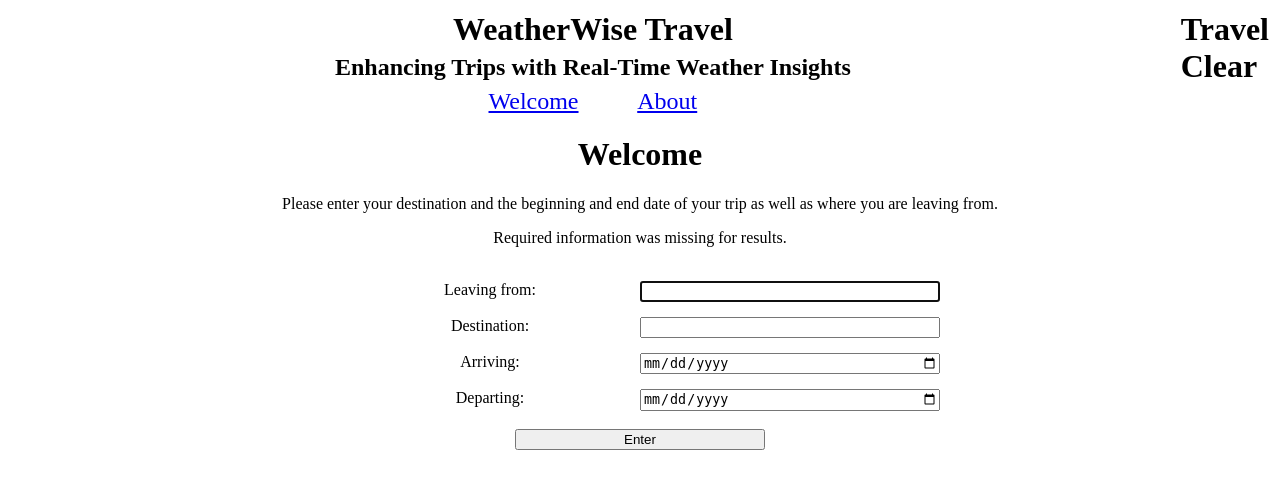
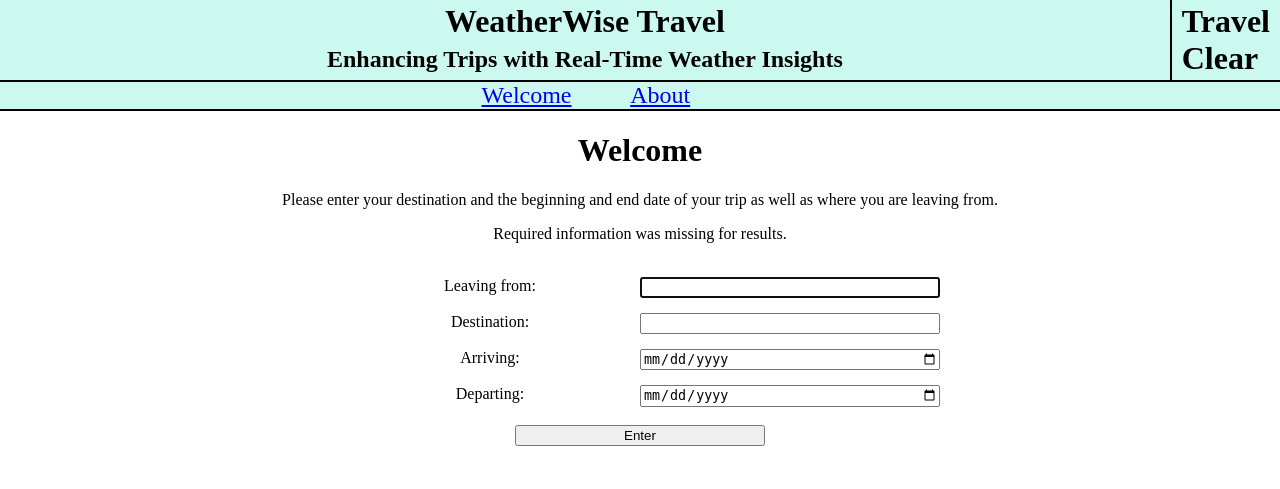
Before and after one commit to IndianaLudwig/WeatherWiseTravel, a Django app: page /WWT/results/ in a window 1280 px wide. Shown: the top 489 px of the page. Run offline with Django 4.2, Linux system fonts and the light colour scheme.

Commit message:
Updates to header and work on results page

```diff
--- a/WWTWebApp/WWT/static/WWT/CSS/style.css
+++ b/WWTWebApp/WWT/static/WWT/CSS/style.css
@@ -1,6 +1,22 @@
 .pageMargins {
     margin: auto;
     width: 75%;
+}
+
+.body {
+    margin: 0px;
+    padding: 0px;
+}
+
+.borderedTC {
+    border: none black 2px;
+    border-bottom-style: solid;
+}
+
+.borderedWWT {
+    border: none black 2px;
+    border-bottom-style: solid;
+    border-right-style: solid;
 }
 
 .centerText {
@@ -10,11 +26,19 @@
 .headerLayout {
     display: grid;
     grid-template-columns: 9999fr 1fr;
+    background-color: #CCF9EF;
+    border: none black 2px;
+    border-bottom-style: solid;
 }
 
 .headerText {
     padding: 3px;
     margin: 0px;
+}
+
+.headerTextTC {
+    padding-right: 10px;
+    padding-left: 10px;
 }
 
 .paragraph {
--- a/WWTWebApp/WWT/templates/WWT/index.html
+++ b/WWTWebApp/WWT/templates/WWT/index.html
@@ -7,15 +7,15 @@
     <!--Load in CSS-->
     <link rel="stylesheet" href="{% static 'WWT/CSS/style.css' %}"/>
 </head>
-<body>
+<body class="body">
     <header>
         <div class="headerLayout">
-            <div class="centerText">
+            <div class="centerText borderedWWT">
                 <h1 class="headerText">WeatherWise Travel</h1>
                 <h2 class="headerText">Enhancing Trips with Real-Time Weather Insights</h2>
             </div>
-            <div>
-                <h1 class="headerText">
+            <div class="borderedTC">
+                <h1 class="headerText headerTextTC">
                     Travel<br>
                     Clear
                 </h1>
```
Also changed, not shown: WWTWebApp/WWT/templates/WWT/about.html (+4 -4 lines), WWTWebApp/WWT/templates/WWT/results.html (+35 -3 lines).
